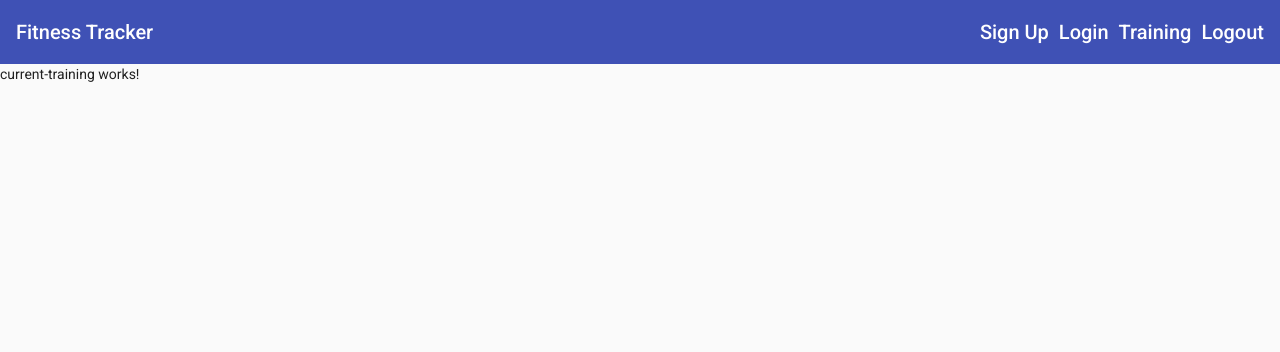
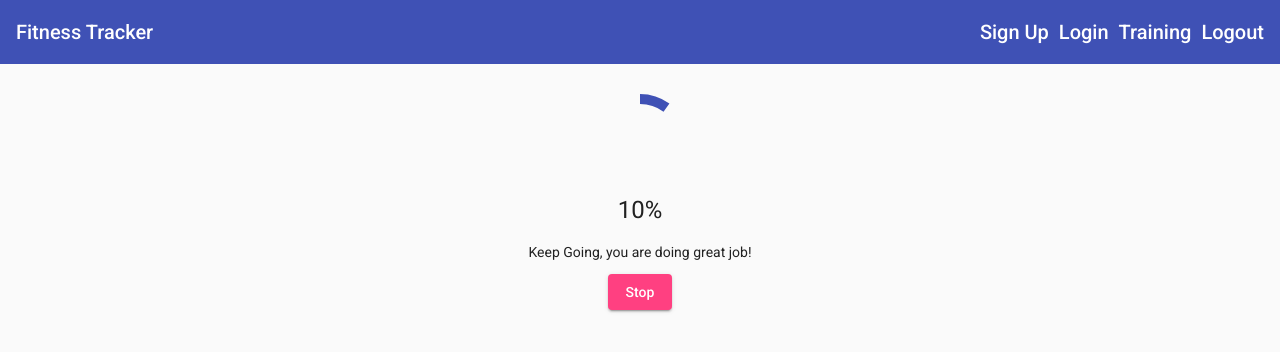
Before and after one commit to Gagandeep39/angular-fitness-tracker, an Angular app: page /training in a window 1280 px wide. Both pictures are taken after a click on the button "Start". Shown: the top 352 px of the page. Built offline with nearby package versions, Linux system fonts and the light colour scheme.

Commit message:
Added progress Spinner

```diff
--- a/src/app/material-demo.module.ts
+++ b/src/app/material-demo.module.ts
@@ -12,6 +12,7 @@
 import { MatTabsModule } from '@angular/material/tabs';
 import { MatCardModule } from '@angular/material/card';
 import { MatSelectModule } from '@angular/material/select';
+import { MatProgressSpinnerModule } from '@angular/material/progress-spinner';
 
 @NgModule({
   imports: [
@@ -28,6 +29,7 @@
     MatTabsModule,
     MatCardModule,
     MatSelectModule,
+    MatProgressSpinnerModule,
   ],
   exports: [
     MatButtonModule,
@@ -43,6 +45,7 @@
     MatTabsModule,
     MatCardModule,
     MatSelectModule,
+    MatProgressSpinnerModule,
   ],
 })
 export class MaterialDemoModule {}
--- a/src/app/training/current-training/current-training.component.css
+++ b/src/app/training/current-training/current-training.component.css
@@ -0,0 +1,3 @@
+.current-training {
+  padding: 30px;
+}
--- a/src/app/training/current-training/current-training.component.html
+++ b/src/app/training/current-training/current-training.component.html
@@ -1 +1,6 @@
-<p>current-training works!</p>
+<section class="current-training" fxLayout="column" fxLayoutAlign="center center">
+  <mat-spinner mode="determinate" [value]="progress"></mat-spinner>
+  <h1>{{progress}}%</h1>
+  <p>Keep Going, you are doing great job!</p>
+  <button mat-raised-button color="accent" (click)="onStop()">Stop</button>
+</section>
--- a/src/app/training/current-training/current-training.component.ts
+++ b/src/app/training/current-training/current-training.component.ts
@@ -7,9 +7,20 @@
 })
 export class CurrentTrainingComponent implements OnInit {
 
+  progress = 0;
+  timer = null;
+
   constructor() { }
 
   ngOnInit(): void {
+    this.timer = setInterval(() => {
+      this.progress+=5;
+      if(this.progress >= 100) clearInterval(this.timer)
+    }, 1000);
+  }
+
+  onStop() {
+    clearInterval(this.timer);
   }
 
 }
```
